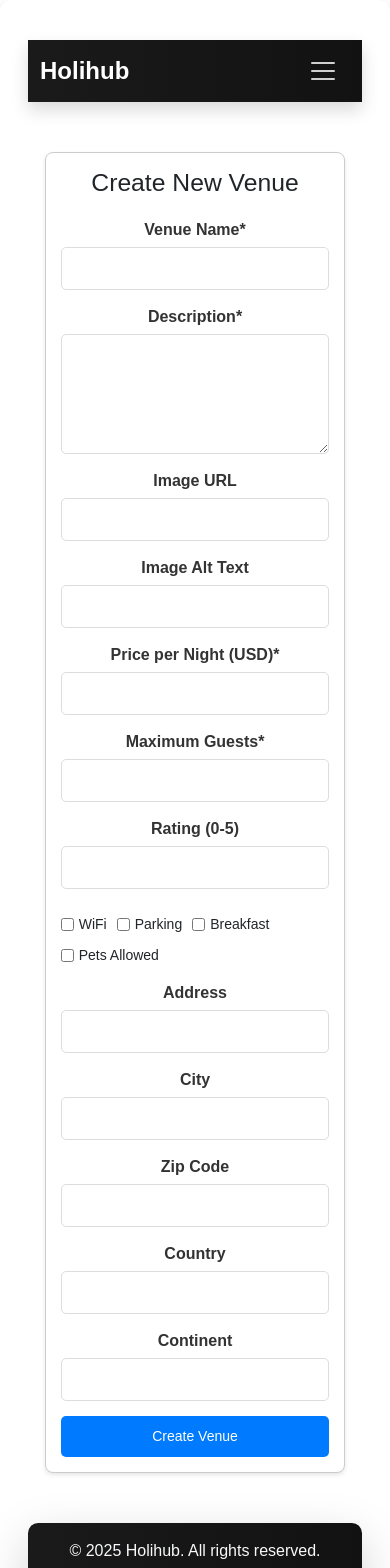
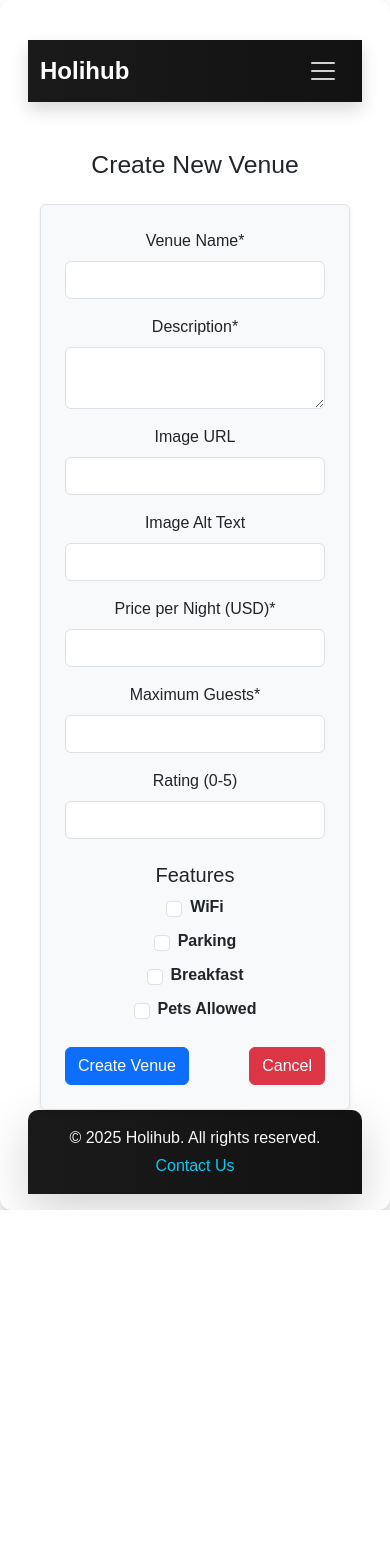
Before and after one commit to Voidwaker/pe2, a React (Vite) app: page /create-venue in a window 390 px wide. Shown: the top 1568 px of the page. After the commit the page ends 1210 px from the top, so only its background shows below. Built offline with nearby package versions, Linux system fonts and the light colour scheme.

Commit message:
fixed responsiveness on the create venuye
fixed issues regarding the responnsiveness on tablets and mobile when workling on the createVenues form.
also enhanced the form validation and made clearer error handelig (mesages to the user

```diff
--- a/src/pages/CreateVenue.jsx
+++ b/src/pages/CreateVenue.jsx
@@ -1,8 +1,8 @@
-import React, { useState } from 'react';
-import { useNavigate } from 'react-router-dom';
-import { createVenue } from '../api/venues';
-import { Helmet } from 'react-helmet-async';
-import './../styles/createVenue.css';
+import React, { useState } from "react";
+import { useNavigate } from "react-router-dom";
+import { createVenue } from "../api/venues";
+import { Helmet } from "react-helmet-async";
+import "bootstrap/dist/css/bootstrap.min.css";
 
 /**
  * CreateVenue Component
@@ -16,18 +16,18 @@ import './../styles/createVenue.css';
 const CreateVenue = () => {
   const navigate = useNavigate();
   const [formData, setFormData] = useState({
-    name: '',
-    description: '',
-    price: '',
-    maxGuests: '',
-    rating: '',
-    mediaUrl: '',
-    mediaAlt: '',
-    address: '',
-    city: '',
-    zip: '',
-    country: '',
-    continent: '',
+    name: "",
+    description: "",
+    price: "",
+    maxGuests: "",
+    rating: "",
+    mediaUrl: "",
+    mediaAlt: "",
+    address: "",
+    city: "",
+    zip: "",
+    country: "",
+    continent: "",
     wifi: false,
     parking: false,
     breakfast: false,
@@ -36,24 +36,16 @@ const CreateVenue = () => {
 
   const [error, setError] = useState(null);
   const [loading, setLoading] = useState(false);
-  const [successMessage, setSuccessMessage] = useState('');
+  const [successMessage, setSuccessMessage] = useState("");
 
-  /**
-   * Handles input changes and updates state.
-   * @param {React.ChangeEvent<HTMLInputElement | HTMLTextAreaElement>} e
-   */
   const handleChange = (e) => {
     const { name, value, type, checked } = e.target;
     setFormData((prev) => ({
       ...prev,
-      [name]: type === 'checkbox' ? checked : value,
+      [name]: type === "checkbox" ? checked : value,
     }));
   };
 
-  /**
-   * Handles form submission and sends data to API.
-   * @param {React.FormEvent<HTMLFormElement>} e
-   */
   const handleSubmit = async (e) => {
     e.preventDefault();
     setLoading(true);
@@ -98,7 +90,7 @@ const CreateVenue = () => {
     };
 
     try {
-      const response = await createVenue(venueData);
+      await createVenue(venueData);
       setSuccessMessage("Venue created successfully!");
 
       if (!storedProfile._count) {
@@ -116,86 +108,73 @@ const CreateVenue = () => {
   };
 
   return (
-    <div className="create-venue-container">
+    <div className="container mt-5">
       <Helmet>
         <title>Create a Venue | Holihub</title>
       </Helmet>
-
-      <h2>Create New Venue</h2>
-      {error && <div className="alert alert-danger">{error}</div>}
-      {successMessage && <div className="alert alert-success">{successMessage}</div>}
-
-      <form onSubmit={handleSubmit} className="create-venue-form">
-        <div className="form-group">
-          <label>Venue Name*</label>
-          <input type="text" name="name" value={formData.name} onChange={handleChange} required />
+      <h2 className="text-center mb-4">Create New Venue</h2>
+      {error && <div className="alert alert-danger text-center">{error}</div>}
+      {successMessage && <div className="alert alert-success text-center">{successMessage}</div>}
+      <form onSubmit={handleSubmit} className="mx-auto p-4 border rounded shadow-sm bg-light" style={{ maxWidth: "600px" }}>
+        <div className="mb-3">
+          <label className="form-label">Venue Name*</label>
+          <input type="text" name="name" className="form-control" value={formData.name} onChange={handleChange} required />
         </div>
-
-        <div className="form-group">
-          <label>Description*</label>
-          <textarea name="description" value={formData.description} onChange={handleChange} required />
+        <div className="mb-3">
+          <label className="form-label">Description*</label>
+          <textarea name="description" className="form-control" value={formData.description} onChange={handleChange} required />
         </div>
-
-        <div className="form-group">
-          <label>Image URL</label>
-          <input type="url" name="mediaUrl" value={formData.mediaUrl} onChange={handleChange} />
+        <div className="mb-3">
+          <label className="form-label">Image URL</label>
+          <input type="url" name="mediaUrl" className="form-control" value={formData.mediaUrl} onChange={handleChange} />
         </div>
-
-        <div className="form-group">
-          <label>Image Alt Text</label>
-          <input type="text" name="mediaAlt" value={formData.mediaAlt} onChange={handleChange} />
+        <div className="mb-3">
+          <label className="form-label">Image Alt Text</label>
+          <input type="text" name="mediaAlt" className="form-control" value={formData.mediaAlt} onChange={handleChange} />
         </div>
-
-        <div className="form-group">
-          <label>Price per Night (USD)*</label>
-          <input type="number" name="price" value={formData.price} onChange={handleChange} required min="1" />
+        <div className="row g-3">
+          <div className="col-md-6">
+            <label className="form-label">Price per Night (USD)*</label>
+            <input type="number" name="price" className="form-control" value={formData.price} onChange={handleChange} required min="1" />
           </div>
-
-        <div className="form-group">
-          <label>Maximum Guests*</label>
-          <input type="number" name="maxGuests" value={formData.maxGuests} onChange={handleChange} required min="1" />
+          <div className="col-md-6">
+            <label className="form-label">Maximum Guests*</label>
+            <input type="number" name="maxGuests" className="form-control" value={formData.maxGuests} onChange={handleChange} required min="1" />
           </div>
-
-        <div className="form-group">
-          <label>Rating (0-5)</label>
-          <input type="number" name="rating" value={formData.rating} onChange={handleChange} min="0" max="5" />
         </div>
-
-        <div className="amenities-section">
-          <label><input type="checkbox" name="wifi" checked={formData.wifi} onChange={handleChange} /> WiFi</label>
-          <label><input type="checkbox" name="parking" checked={formData.parking} onChange={handleChange} /> Parking</label>
-          <label><input type="checkbox" name="breakfast" checked={formData.breakfast} onChange={handleChange} /> Breakfast</label>
-          <label><input type="checkbox" name="pets" checked={formData.pets} onChange={handleChange} /> Pets Allowed</label>
+        <div className="mt-3">
+          <label className="form-label">Rating (0-5)</label>
+          <input type="number" name="rating" className="form-control" value={formData.rating} onChange={handleChange} min="0" max="5" />
         </div>
-
-        <div className="form-group">
-          <label>Address</label>
-          <input type="text" name="address" value={formData.address} onChange={handleChange} />
+        <div className="mt-4 text-center">
+          <h5>Features</h5>
+          <div className="d-flex flex-column align-items-center gap-2">
+    <div className="form-check d-flex align-items-center gap-2">
+      <input type="checkbox" name="wifi" className="form-check-input bigger-checkbox" checked={formData.wifi} onChange={handleChange} />
+      <label className="form-check-label fw-bold">WiFi</label>
     </div>
-
-        <div className="form-group">
-          <label>City</label>
-          <input type="text" name="city" value={formData.city} onChange={handleChange} />
+    <div className="form-check d-flex align-items-center gap-2">
+      <input type="checkbox" name="parking" className="form-check-input bigger-checkbox" checked={formData.parking} onChange={handleChange} />
+      <label className="form-check-label fw-bold">Parking</label>
     </div>
-
-        <div className="form-group">
-          <label>Zip Code</label>
-          <input type="text" name="zip" value={formData.zip} onChange={handleChange} />
+    <div className="form-check d-flex align-items-center gap-2">
+      <input type="checkbox" name="breakfast" className="form-check-input bigger-checkbox" checked={formData.breakfast} onChange={handleChange} />
+      <label className="form-check-label fw-bold">Breakfast</label>
     </div>
-
-        <div className="form-group">
-          <label>Country</label>
-          <input type="text" name="country" value={formData.country} onChange={handleChange} />
+    <div className="form-check d-flex align-items-center gap-2">
+      <input type="checkbox" name="pets" className="form-check-input bigger-checkbox" checked={formData.pets} onChange={handleChange} />
+      <label className="form-check-label fw-bold">Pets Allowed</label>
     </div>
-
-        <div className="form-group">
-          <label>Continent</label>
-          <input type="text" name="continent" value={formData.continent} onChange={handleChange} />
   </div>
-
-        <button type="submit" disabled={loading}>
-          {loading ? "Creating Venue..." : "Create Venue"}
+</div>
+        <div className="d-flex justify-content-between mt-4">
+          <button type="submit" className="btn btn-primary w-45" disabled={loading}>
+            {loading ? "Creating..." : "Create Venue"}
           </button>
+          <button type="button" className="btn btn-danger w-45" onClick={() => navigate("/profile")}>
+            Cancel
+          </button>
+        </div>
       </form>
     </div>
   );
--- a/src/styles/createVenue.css
+++ b/src/styles/createVenue.css
@@ -1,16 +1,18 @@
 .create-venue-container {
   max-width: 600px;
   margin: 50px auto;
-  padding: 20px;
-  border: 1px solid #ccc;
+  padding: 25px;
+  border: 1px solid #ddd;
   border-radius: 8px;
-  box-shadow: 0 2px 4px rgba(0, 0, 0, 0.1);
+  box-shadow: 0 4px 8px rgba(0, 0, 0, 0.1);
   background-color: #ffffff;
 }
 
 .create-venue-container h2 {
   text-align: center;
   margin-bottom: 20px;
+  font-size: 1.8rem;
+  color: #333;
 }
 
 .create-venue-form {
@@ -27,17 +29,18 @@
 .form-group label {
   font-weight: bold;
   margin-bottom: 5px;
-  color: #333;
+  font-size: 1rem;
+  color: #555;
 }
 
 .form-group input,
 .form-group textarea {
-  padding: 10px;
+  padding: 12px;
   border: 1px solid #ddd;
   border-radius: 5px;
-  background-color: white !important;
-  color: black !important;
-  font-size: 16px;
+  font-size: 1rem;
+  background-color: white;
+  color: black;
 }
 
 .form-group textarea {
@@ -47,7 +50,7 @@
 
 .amenities-section {
   display: flex;
-  flex-wrap: wrap;
+  flex-direction: column;
   gap: 10px;
   margin-top: 10px;
 }
@@ -55,25 +58,54 @@
 .amenities-section label {
   display: flex;
   align-items: center;
-  gap: 5px;
-  font-size: 14px;
+  gap: 8px;
+  font-size: 1rem;
   cursor: pointer;
 }
 
+.button-group {
+  display: flex;
+  justify-content: space-between;
+  margin-top: 20px;
+}
+
 .create-venue-container button {
-  padding: 12px;
+  padding: 12px 20px;
+  font-size: 1rem;
+  border-radius: 5px;
+  cursor: pointer;
+  transition: background-color 0.3s ease;
+  border: none;
+  width: 48%;
+}
+
+.create-btn {
   background-color: #007bff;
   color: white;
-  border: none;
-  border-radius: 5px;
-  cursor: pointer;
-  font-size: 16px;
-  transition: background-color 0.3s ease;
 }
 
-.create-venue-container button:hover {
+.create-btn:hover {
   background-color: #0056b3;
 }
+
+.cancel-btn {
+  background-color: #dc3545;
+  color: white;
+}
+
+.cancel-btn:hover {
+  background-color: #c82333;
+}
+
+.bigger-checkbox {
+  transform: scale(1.4);
+  margin-right: 8px;
+}
+
+.form-check-label {
+  font-size: 16px;
+}
+
 
 .alert {
   color: red;
@@ -87,16 +119,15 @@
 @media (max-width: 768px) {
   .create-venue-container {
     max-width: 90%;
-    padding: 15px;
+    padding: 20px;
   }
 
-  .form-group input,
-  .form-group textarea {
-    font-size: 14px;
+  .button-group {
+    flex-direction: column;
+    gap: 10px;
   }
 
   .create-venue-container button {
-    font-size: 14px;
-    padding: 10px;
+    width: 100%;
   }
 }
```
Also changed, not shown: src/components/Header.jsx (+17 -14 lines). Lines whose indentation alone changed are shown as unchanged.
